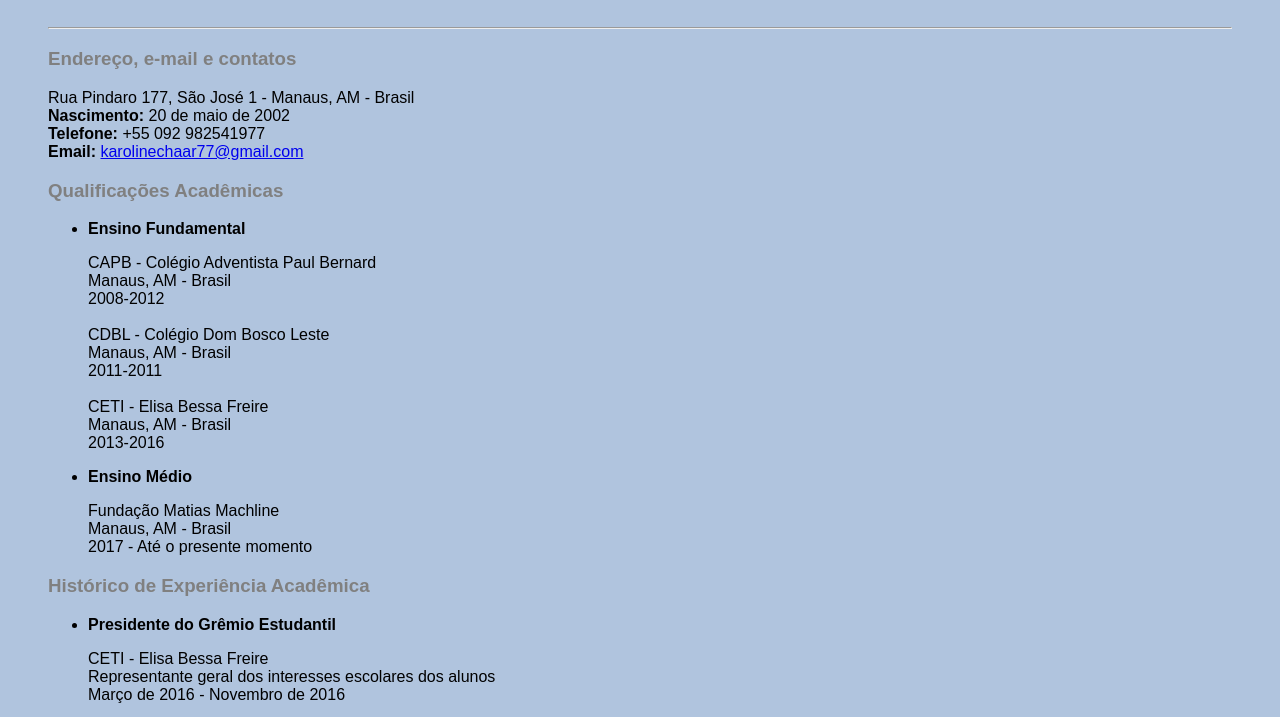
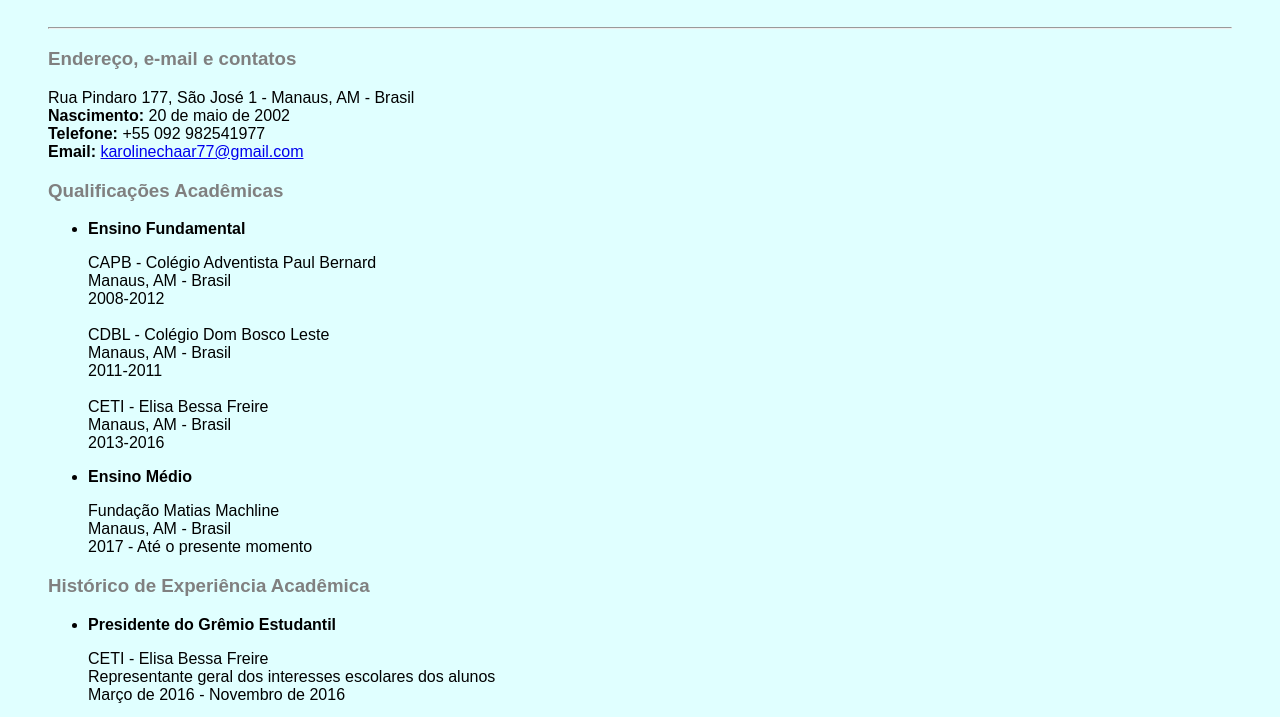
Before and after one commit to annykaroline/lista1, a plain HTML site: page index.html in a window 1280 px wide. Shown: the part 131-848 px from the top of the page. Drawn offline with Linux system fonts and the light colour scheme.

Commit message:
Update index.html

```diff
--- a/index.html
+++ b/index.html
@@ -3,7 +3,7 @@
 		<title> Lista 1 HTML </title>
 		<font face="arial">
 	</head>
-	<body bgcolor ="#B0C4DE">
+	<body bgcolor ="#E0FFFF">
 	<blockquote>
 
 	<p>
```
